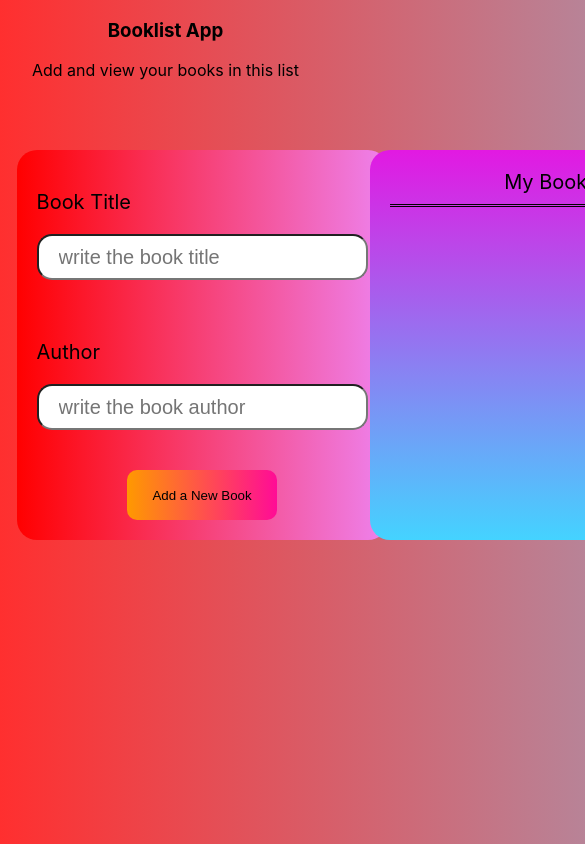
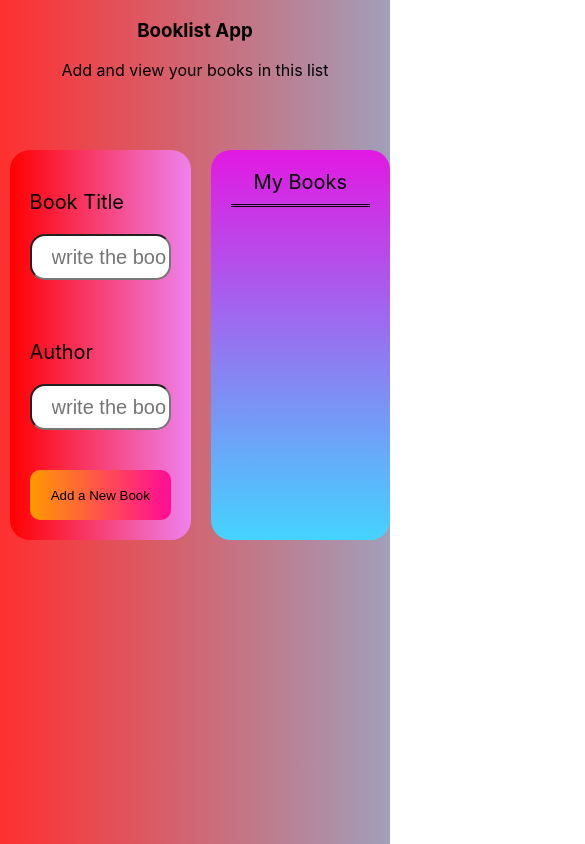
Before and after one commit to Lubava7/react-booklist, a React (Create React App) app: page / in a window 390 px wide. Shown: the top 844 px of the page, 585 px wide, since content can reach past the window. Built offline with nearby package versions, Linux system fonts and the light colour scheme.

Commit message:
edit responsive version

```diff
--- a/src/App.css
+++ b/src/App.css
@@ -1,13 +1,19 @@
 html {
-  display: flex;
   height: 100%;
-  width: 200%;
+  width: 100%;
   background-size: 150% 150%;
   background-image: linear-gradient(
     to left,
     rgb(113, 215, 255),
     rgb(255, 47, 47)
   );
+}
+.header {
+  display: flex;
+  flex-direction: column;
+  align-items: center;
+  width: 100%;
+  height: 100%;
 }
 
 hr {
@@ -20,13 +26,12 @@ hr {
 
 .output-main-div {
   /* word-break: break-all; */
-  width: 400px;
+  width: 49%;
   font-size: 20px;
   padding: 20px;
   border-radius: 20px;
   margin-left: 5%;
-  margin-right: 5%;
-  margin-top: 150px;
+  margin-top: 70px;
   background-image: linear-gradient(rgb(226, 25, 226), rgb(68, 211, 255));
 }
 
@@ -47,8 +52,10 @@ hr {
   flex-direction: row;
 }
 .app-js-booklist {
-  width: 100%;
   display: flex;
-  flex-direction: row;
-  justify-content: space-around;
+  flex-direction: column;
+  justify-content: space-between;
 }
+.comp-n-output {
+  display: flex;
+}
--- a/src/App.js
+++ b/src/App.js
@@ -24,6 +24,11 @@ function App({ author, title }) {
 
   return (
     <div className="app-js-booklist">
+      <div className="header">
+        <h3>Booklist App</h3>
+        <label>Add and view your books in this list</label>
+      </div>
+      <div className="comp-n-output">
         <Booklist addBook={addBook} />
 
         <div className="output-main-div">
@@ -34,6 +39,7 @@ function App({ author, title }) {
           <div className="under-head"></div>
         </div>
       </div>
+    </div>
   );
 }
 
--- a/src/components/Booklist/Booklist.css
+++ b/src/components/Booklist/Booklist.css
@@ -1,16 +1,9 @@
-.header {
-  display: flex;
-  flex-direction: column;
-  align-items: center;
+.booklist {
+  width: 49%;
 }
-
-/* .booklist {
-  width: 100%;
-} */
 .input-fields {
   background-image: linear-gradient(to left, violet, red);
   font-size: 20px;
-  width: 100%;
   padding: 20px;
   border-radius: 20px;
   margin-left: 5%;
--- a/src/components/Booklist/Booklist.js
+++ b/src/components/Booklist/Booklist.js
@@ -24,11 +24,7 @@ function Booklist({ addBook }) {
   }
 
   return (
-    <div classame="booklist">
-      <div className="header">
-        <h3>Booklist App</h3>
-        <label>Add and view your books in this list</label>
-      </div>
+    <div className="booklist">
       <div className="input-fields">
         <div className="book-title">
           <p>Book Title</p>
```
Lines whose indentation alone changed are shown as unchanged.
